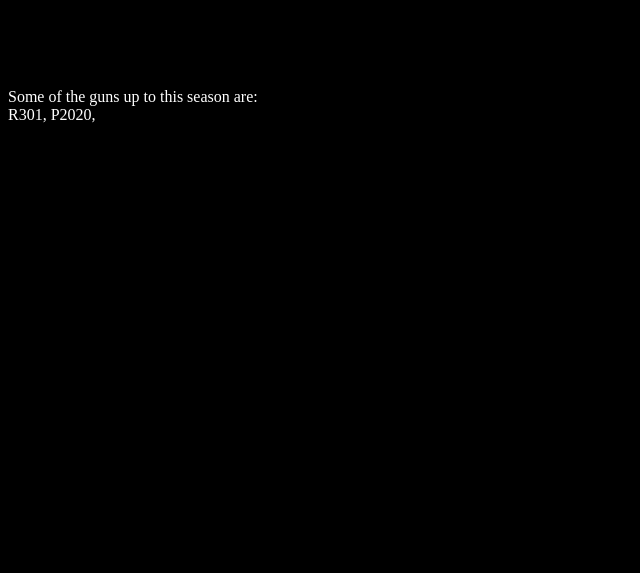
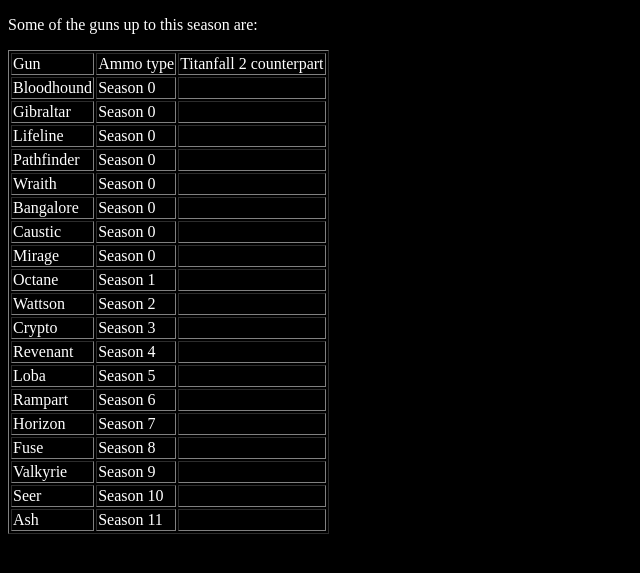
Before and after one commit to SeekerOfParmesan/my-first-flask-site, a Flask app: page /info/guns/ in a window 1280 px wide. Shown: the top 573 px of the page, without its empty margins (0-640 px from the left). Run offline with Flask 2, Linux system fonts and the light colour scheme; parts of the project's set-up code (start-up, migrations or seed data) failed here and were passed over.

Commit message:
>Added all guns to Guns.html

```diff
--- a/main.py
+++ b/main.py
@@ -48,20 +48,43 @@
 
 ]
 
-
-# legends = ['Bloodhound','Gibraltar','Lifeline','Pathfinder','Wraith','Bangalore','Caustic','Mirage','Octane','Wattson','Crypto','Revenant','Loba','Rampart','Horizon','Fuse','Valkyrie','Seer']
-# seasons = ['Season 0','Season 0','Season 0','Season 0','Season 0','Season 0','Season 0','Season 0','Season 1','Season 2','Season 3','Season 4','Season 5','Season 6','Season 7','Season 8','Season 9','Season 10']
-
-
 @app.route('/info/legends/')
 def leg_ends():
   return render_template('legends.html', all=all)
 
 #guns
-gun_go_brr = ['R301','P2020']
+all = [
+  ['R-301 carbine', 'Light ammo', 'R201'],
+  ['P2020', 'Light ammo', 'P2019'],
+  ['RE-45 auto', 'Light ammo', 'RE-45'],
+  ['R-99', 'Light ammo', 'R-97']
+  ['G7 scout', 'Light ammo', 'G7 scout']
+  ['Alternator', 'Carepackage(Light ammo)', 'Alternator']
+  ['VK-47 flatline', 'Heavy ammo', 'VK-47 flatline']
+  ['Rampage', 'Heavy ammo', 'N.A']
+  ['Prowler burst PDW', 'Heavy ammo', 'N.A']
+  ['Hemlok burst AR', 'Heavy ammo', 'Hemlok burst AR']
+  ['Wingman', 'Heavy ammo', 'Wingman']
+  ['30-30 Repeater', 'Heavy ammo', 'N.A']
+  ['M600 Spitfire', 'Carepackage(Heavy ammo)', 'M600 Spitfire']
+  ['Bocek compound bow', 'Arrows', 'N.A']
+  ['HAVOC Rifle', 'Energy ammo', 'N.A']
+  ['Devotion LMG', 'Energy ammo', 'Devotion LMG']
+  ['Volt SMG', 'Energy ammo', 'Volt SMG']
+  ['L-STAR EMG', 'Energy ammo', 'L-STAR EMG']
+  ['Triple Take', 'Carepackage(Energy ammo)', 'Double Take']
+  ['EVA-8 Auto', 'Shotgun ammo', 'EVA-8 Auto']
+  ['Mastiff Shotgun', 'Shotgun ammo', 'Mastiff Shotgun']
+  ['Mozambique Shotgun', 'Shotgun ammo', 'Mozambique Shotgun']
+  ['Peacekeaper', 'Shotgun ammo', 'N.A']
+  ['Charge Rifle', 'Sniper ammo', 'Charge Rifle']
+  ['Longbow DMR', 'Sniper ammo', 'DMR']
+  ['Sentinel', 'Sniper ammo', 'N.A']
+  ['Kraber .50 cal', 'Carepackage(Sniper)', 'Kraber']
+]
 @app.route('/info/guns/')
 def guns():
-  return render_template('guns.html',gun_go_brr=gun_go_brr)
+  return render_template('guns.html', all=all)
 
 main_legend = []
 
@@ -75,17 +98,6 @@
   main_legend = main_legend)
 
 
-
-
-
-
-
-
-
-
-
-
-
 if __name__ == '__main__':
   # Run the Flask app
   app.run(
--- a/templates/guns.html
+++ b/templates/guns.html
@@ -5,18 +5,24 @@
 </head>
 <body>
 
-  </tr>
   <p>
-    <br>
-    <br>
-    <br>
-    <br>
     Some of the guns up to this season are:
     <br>
-    {%for gun in gun_go_brr%}
+    </p>
+    <table border="1px">
+      <tr>
+        <td>Gun</td>
+        <td>Ammo type</td>
+        <td>Titanfall 2 counterpart</td>
+      </tr>
 
-      {{gun}},
+      {%for element in all%}
+      <tr>
+        <td>{{element[0]}}</td>
+        <td>{{element[1]}}</td>
+        <td>{{element[2]}}</td>
+      </tr>
 
-    {%endfor%}
-  </p>
+      {%endfor%}
+      </table>
 </body>
```
